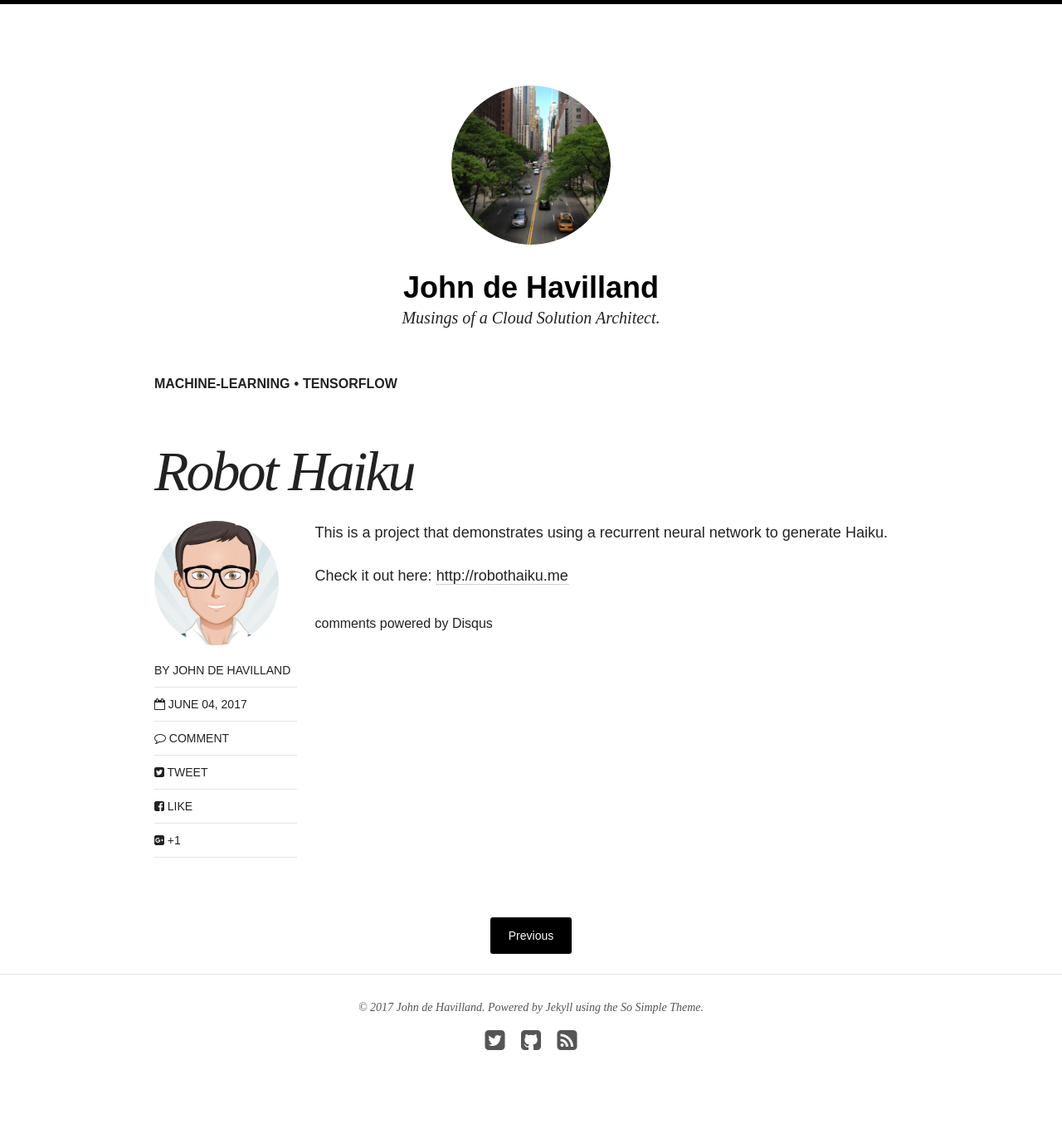
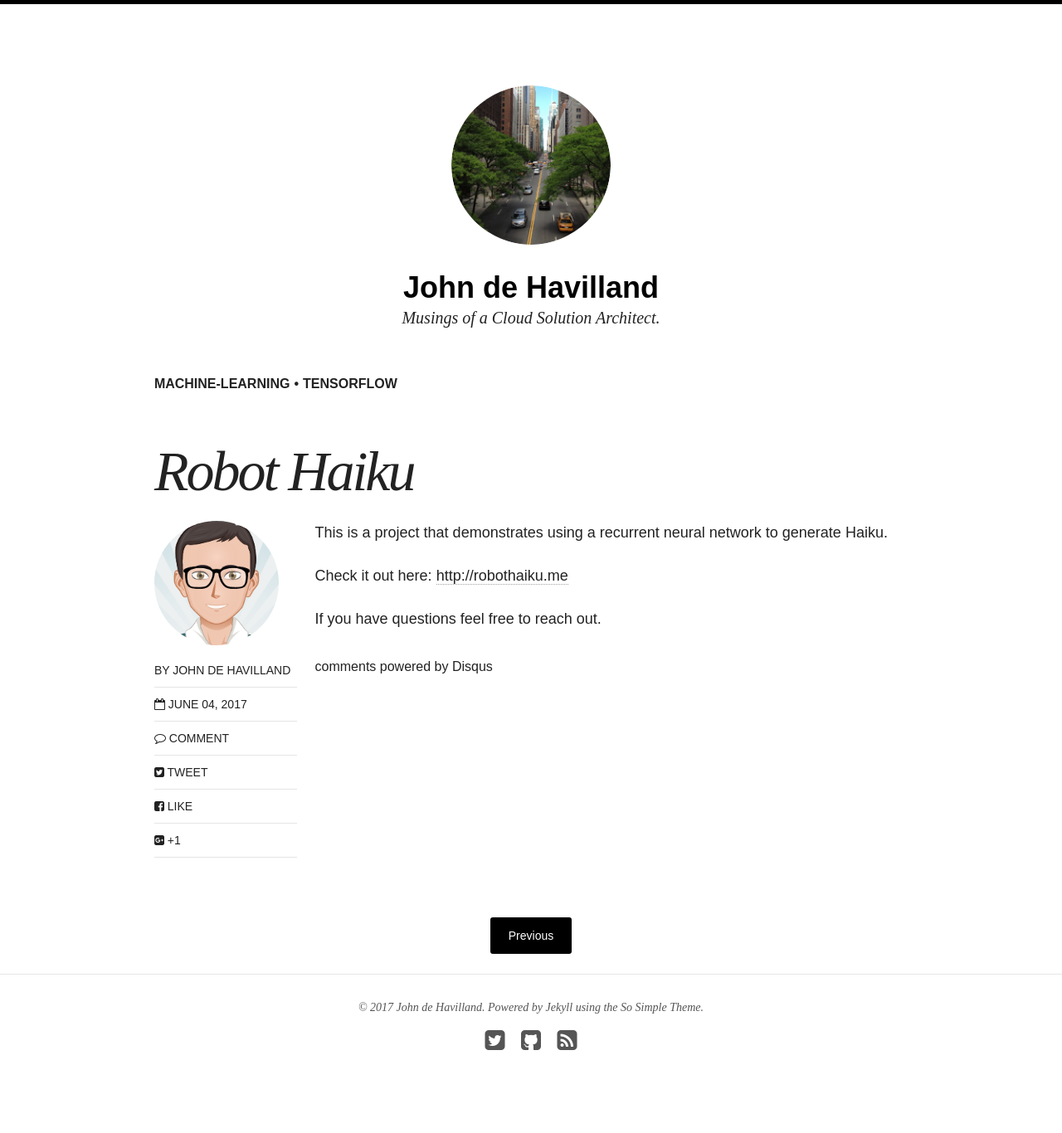
Before and after one commit to johndehavilland/myblog, a Jekyll site: the page built from _posts/projects/2017-06-04-robot-haiku.md, in a window 1280 px wide. Shown: the whole page at 83% size. Built offline with Jekyll 4.4.1, drawn with Linux system fonts in a browser that asks for light colours; nearby versions of some CDN libraries; comment, search, counter and statistics services are not loaded.

Commit message:
testing auto build

```diff
--- a/_posts/projects/2017-06-04-robot-haiku.md
+++ b/_posts/projects/2017-06-04-robot-haiku.md
@@ -10,3 +10,5 @@ share: true
 This is a project that demonstrates using a recurrent neural network to generate Haiku.
 
 Check it out here: [http://robothaiku.me](http://robothaiku.me)
+
+If you have questions feel free to reach out.
```
